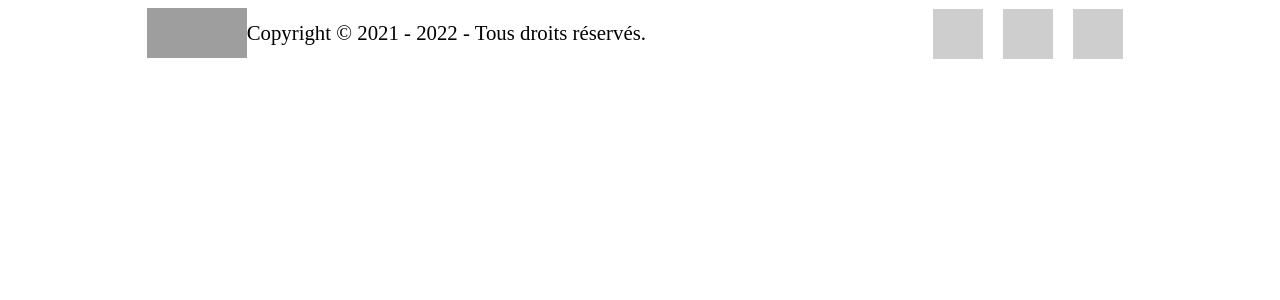
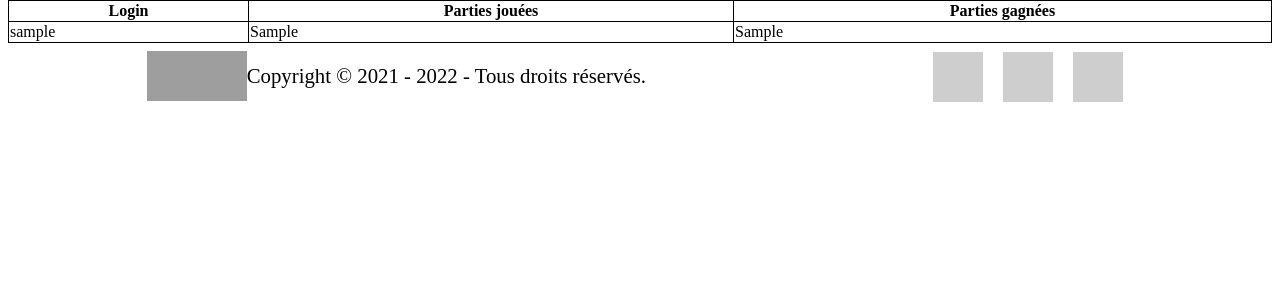
Before and after one commit to hugo-chabert/puissance4, a PHP site: page /view/classement.php in a window 1280 px wide. Shown: the part 121-421 px from the top of the page. Run offline with PHP 8.4, Linux system fonts and the light colour scheme; tables that the repository leaves empty or names only in its code hold one stand-in row (values such as "Sample post"); grey boxes are pictures that could not be loaded.

Commit message:
Classement done

```diff
--- /dev/null
+++ b/controller/Stats.php
@@ -0,0 +1,18 @@
+<?php
+
+require_once(__DIR__ . '/../model/Stats_model.php');
+require_once(__DIR__ . '/Security.php');
+
+class Stats{
+
+    public function __construct(){
+        $this->Stats_model = new Stats_model();
+    }
+
+    public function classement(){
+        $results = $this->Stats_model->sql_classement();
+        return $results;
+    }
+
+}
+?>
--- a/model/Stats_model.php
+++ b/model/Stats_model.php
@@ -27,4 +27,12 @@ class Stats_model{
         return $results;
     }
 
+    public function sql_classement(){
+        $req = "SELECT u.login AS login, s.game_played AS played, s.game_won AS won FROM stats s INNER JOIN users u WHERE u.id = s.id_user ORDER BY s.game_won DESC, s.game_played ASC LIMIT 5";
+        $stmt = Database::connect_db()->prepare($req);
+        $stmt->execute();
+        $results = $stmt->fetchAll(PDO::FETCH_ASSOC);
+        $stmt->closeCursor();
+        return $results;
     }
+}
--- /dev/null
+++ b/public/css/classement.css
@@ -0,0 +1,8 @@
+table, td, th {
+    border: 1px solid;
+}
+
+table {
+    width: 100%;
+    border-collapse: collapse;
+}
--- a/view/classement.php
+++ b/view/classement.php
@@ -1,9 +1,13 @@
 <?php
-require_once(__DIR__ . '/../controller/User.php');
+require_once(__DIR__ . '/../controller/Stats.php');
 require_once(__DIR__ . '/../controller/Toolbox.php');
 require_once(__DIR__ . '/../controller/Security.php');
 
 session_start();
+
+$stats = New Stats();
+$classement = $stats->classement();
+
 ?>
 <!DOCTYPE html>
 <html lang="fr">
@@ -15,7 +19,21 @@ session_start();
 <body>
     <?php require_once 'header.php'; ?>
     <main>
-
+    <table>
+        <tr>
+            <th>Login</th>
+            <th>Parties jouées</th>
+            <th>Parties gagnées</th>
+        </tr>
+        <?php foreach($classement as $c){
+            if($c['played'] > 0){ ?>
+        <tr>
+            <td><?php echo $c['login'] ?></td>
+            <td><?php echo $c['played'] ?></td>
+            <td><?php echo $c['won'] ?></td>
+        </tr>
+        <?php }} ?>
+    </table>
     </main>
     <?php require_once 'footer.php'; ?>
 </body>
```
Lines whose indentation alone changed are shown as unchanged.
